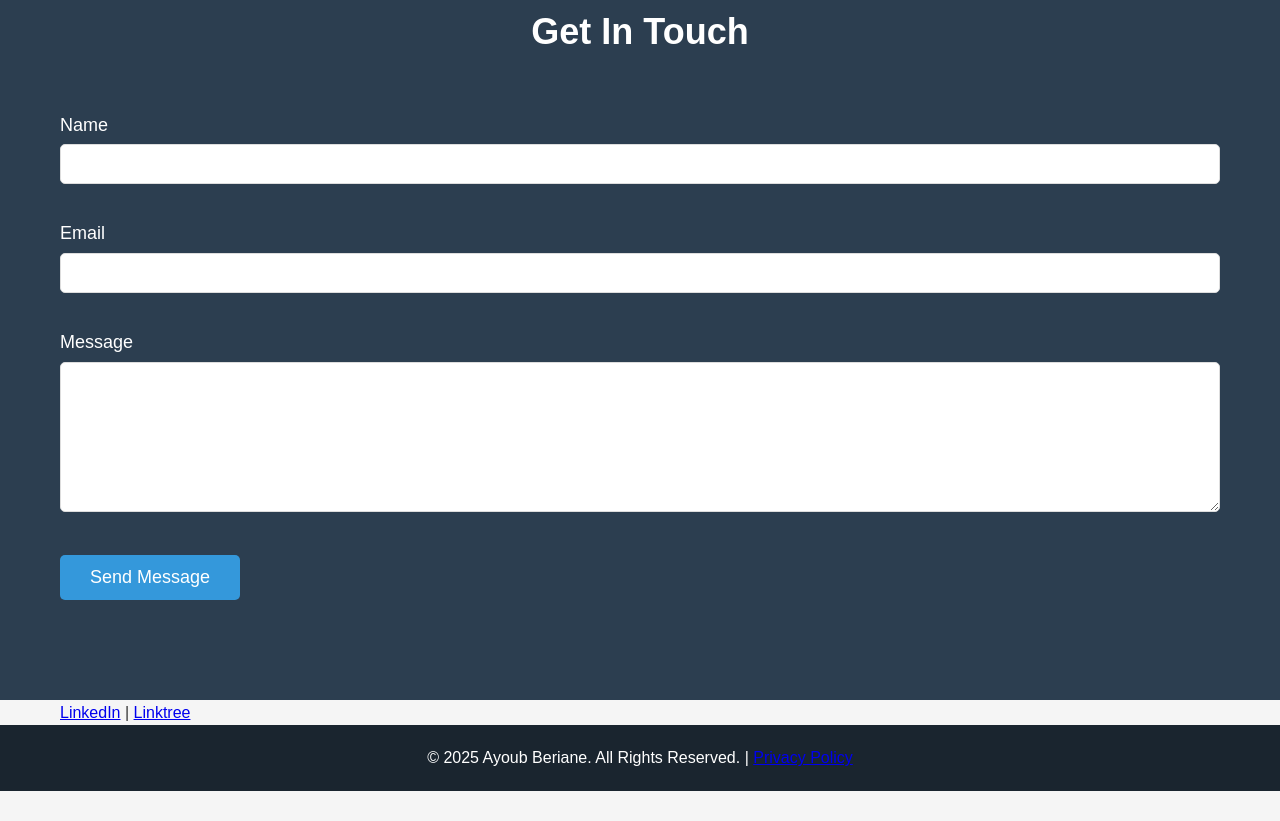
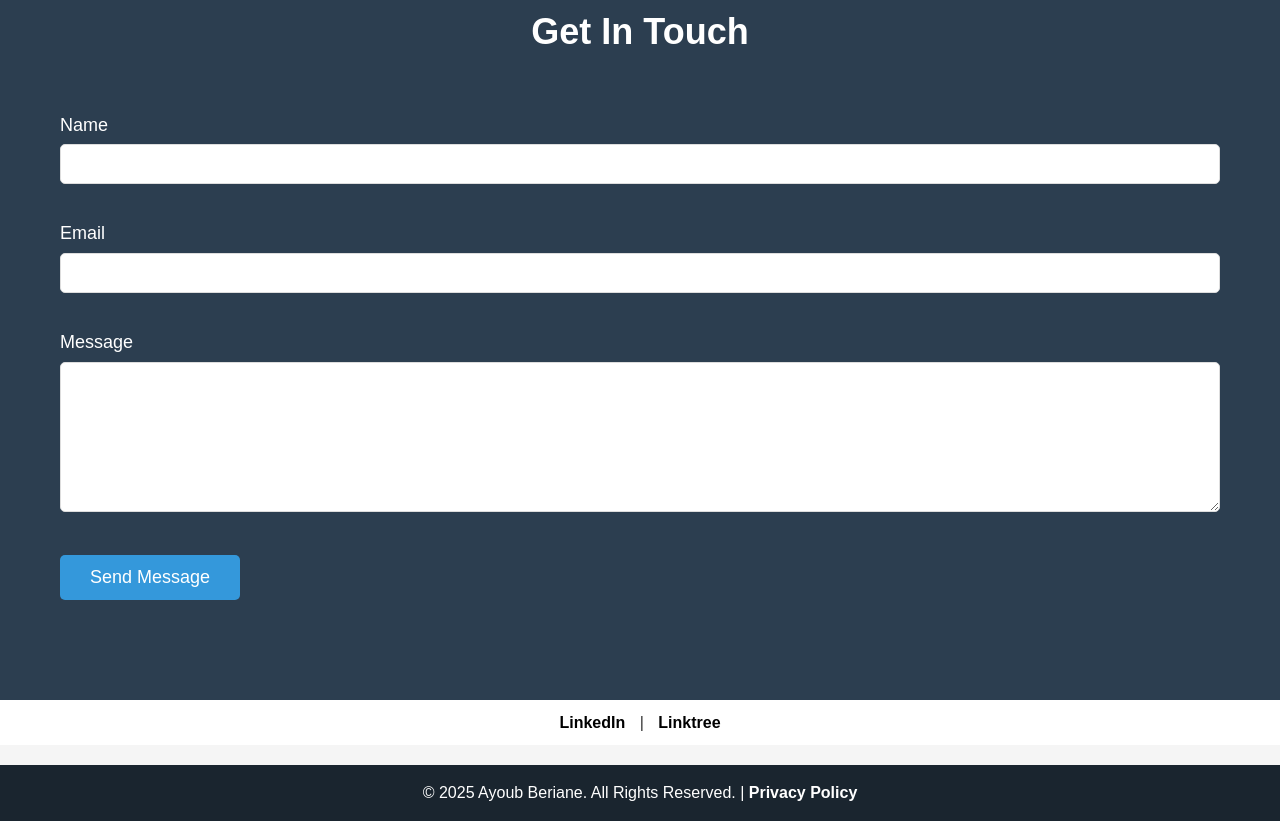
Before and after one commit to ayoubberiane/ayoubberiane, a plain HTML site: page index.html in a window 1280 px wide. Shown: the part 2058-2879 px from the top of the page. Before the commit the page ends 2849 px from the top, so only its background shows below. Drawn offline with Linux system fonts and the light colour scheme.

Commit message:
Update style.css
Thanks

```diff
--- a/style.css
+++ b/style.css
@@ -281,16 +281,42 @@ nav ul li a:hover {
     background-color: #2980b9;
 }
 
-/* Footer */
-footer {
-    background-color: #1a252f;
-    color: #fff;
-    padding: 20px 0;
+/* Social Links Styling */
+.footer-socials {
+    background-color: #fff; /* White background */
     text-align: center;
+    padding: 10px 0;
 }
 
-footer p {
+.footer-socials a {
+    color: black; /* Black color for LinkedIn and Linktree */
+    text-decoration: none;
+    font-weight: bold;
+    margin: 0 10px;
     font-size: 16px;
+}
+
+.footer-socials a:hover {
+    color: #555; /* Darker grey on hover */
+}
+
+/* Footer Styling */
+footer {
+    background-color: #1a252f; /* Dark footer background */
+    color: white; /* White text */
+    text-align: center;
+    padding: 15px 0;
+    margin-top: 20px;
+}
+
+footer a {
+    color: white; /* Makes the Privacy Policy link white */
+    text-decoration: none;
+    font-weight: bold;
+}
+
+footer a:hover {
+    text-decoration: underline; /* Underline on hover */
 }
 
 /* Responsive Styles */
```
